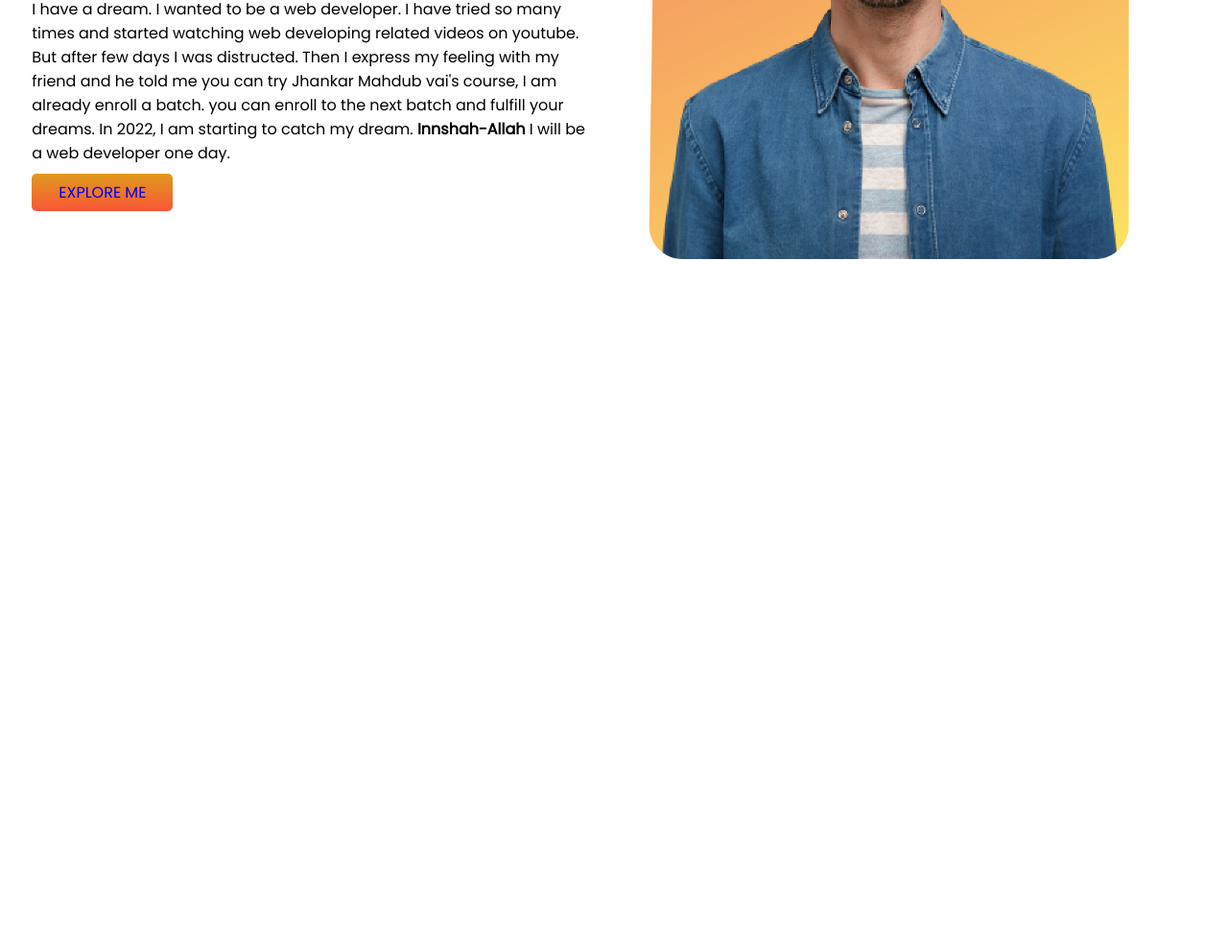
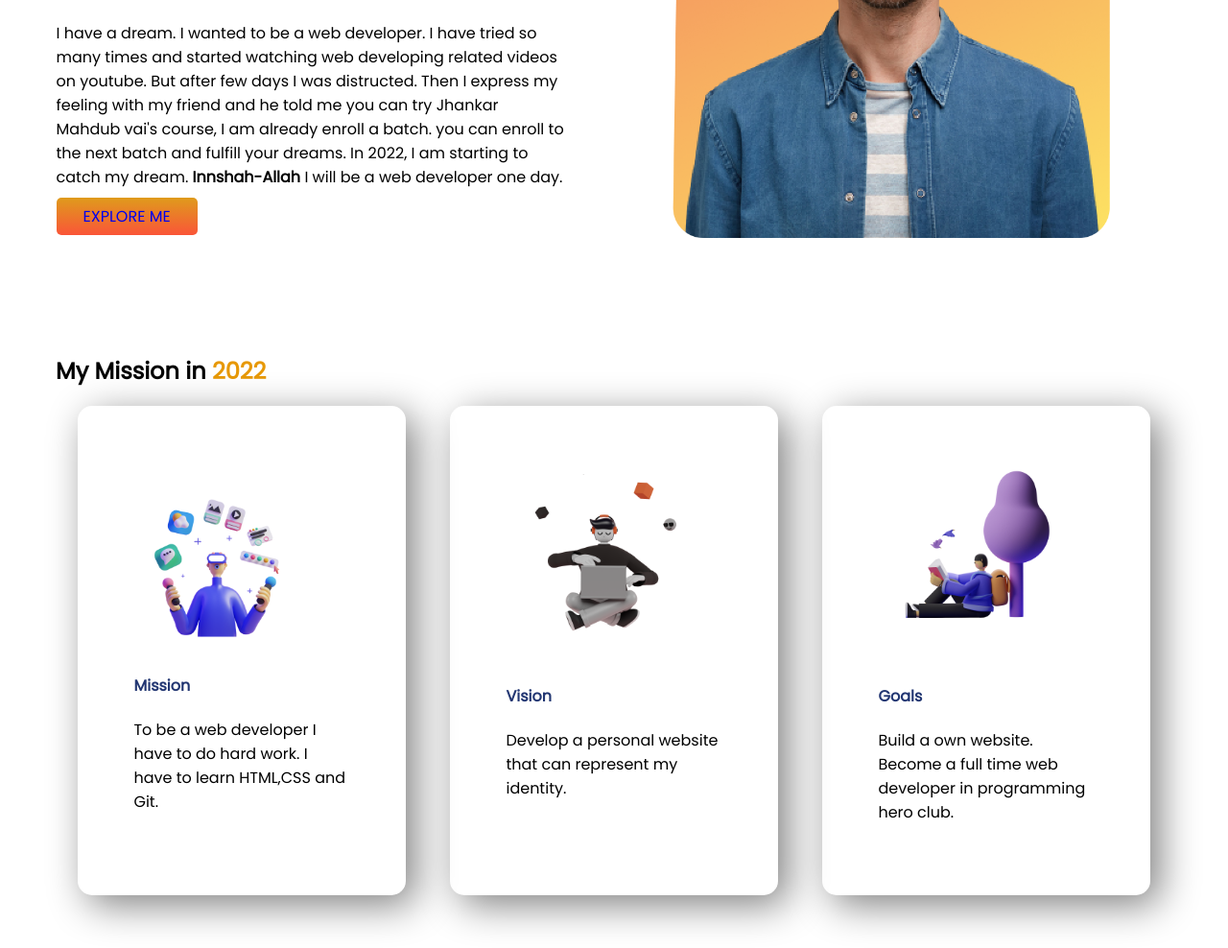
Before and after one commit to Aminulislam1710/mission-2022, a plain HTML site: page index.html in a window 1280 px wide. Shown: the part 311-1299 px from the top of the page at 96% size. Before the commit the page ends 800 px from the top, so only its background shows below. Drawn offline with Linux system fonts and the light colour scheme.

Commit message:
my mission

```diff
--- a/index.html
+++ b/index.html
@@ -13,7 +13,7 @@
 </head>
 
 <body>
-    <section>
+    <section class="flexible-container">
         <div class="half-width">
             <h1>Stay focused on</h1>
             <h1 class="royalblue-color">Mission 2022</h1>
@@ -29,8 +29,41 @@
             <a class="link-button" target="_blank" href="https://www.linkedin.com/in/md-aminul-islam-665523154/">EXPLORE
                 ME</a>
         </div>
-        <div class="half-width">
+        <div class="half-width flexible-container">
             <img src="images/person/person-1.png" alt="">
+        </div>
+    </section>
+    <section class="My-mission">
+        <h2>My Mission in <span class="orange-color">2022</span></h2>
+        <div class="flexible-container">
+            <div class="mission-item">
+                <div>
+                    <img src="images/illustrators/illustrator-1.png" alt="">
+                </div>
+                <div>
+                    <h4 class="royalblue-color">Mission</h4>
+                    <p>To be a web developer I have to do hard work. I have to learn HTML,CSS and Git.</p>
+
+                </div>
+            </div>
+            <div class="mission-item">
+                <div>
+                    <img src="images/illustrators/illustrator-2.png" alt="">
+                </div>
+                <div>
+                    <h4 class="royalblue-color">Vision</h4>
+                    <p>Develop a personal website that can represent my identity.</p>
+                </div>
+            </div>
+            <div class="mission-item">
+                <div>
+                    <img src="images/illustrators/illustrator-3.png" alt="">
+                </div>
+                <div>
+                    <h4 class="royalblue-color">Goals</h4>
+                    <p>Build a own website. Become a full time web developer in programming hero club.</p>
+                </div>
+            </div>
         </div>
     </section>
 </body>
--- a/style.css
+++ b/style.css
@@ -7,12 +7,15 @@ h1{
 .royalblue-color{
     color: rgb(34, 54, 114);
 }
-section{
+.orange-color{
+    color: rgb(231, 152, 4);
+}
+.flexible-container{
     display: flex;
 }
 .half-width{
     width: 50%;
-    padding: 2%;
+    padding: 4%;
 }
 .half-width img{
     width: 90%;
@@ -22,5 +25,21 @@ section{
     background-image: linear-gradient(rgb(223, 155, 28), rgb(250, 85, 56));
     padding: 8px 28px;
     border-radius: 5px;
-
 }
+.My-mission{
+    padding: 50px;
+}
+.mission-item{
+    width:50%;
+    margin-left: 2%;
+    margin-right: 2%;
+    padding: 5%;
+    border-radius: 15px;
+    box-shadow: 10px 10px 40px gray;
+    border-left: 10 solid;
+    border-image: linear-gradient(blue, cyan);
+    border-image-slice: 1;
+}
+.mission-item img{
+    width: 90%;
+}
```
